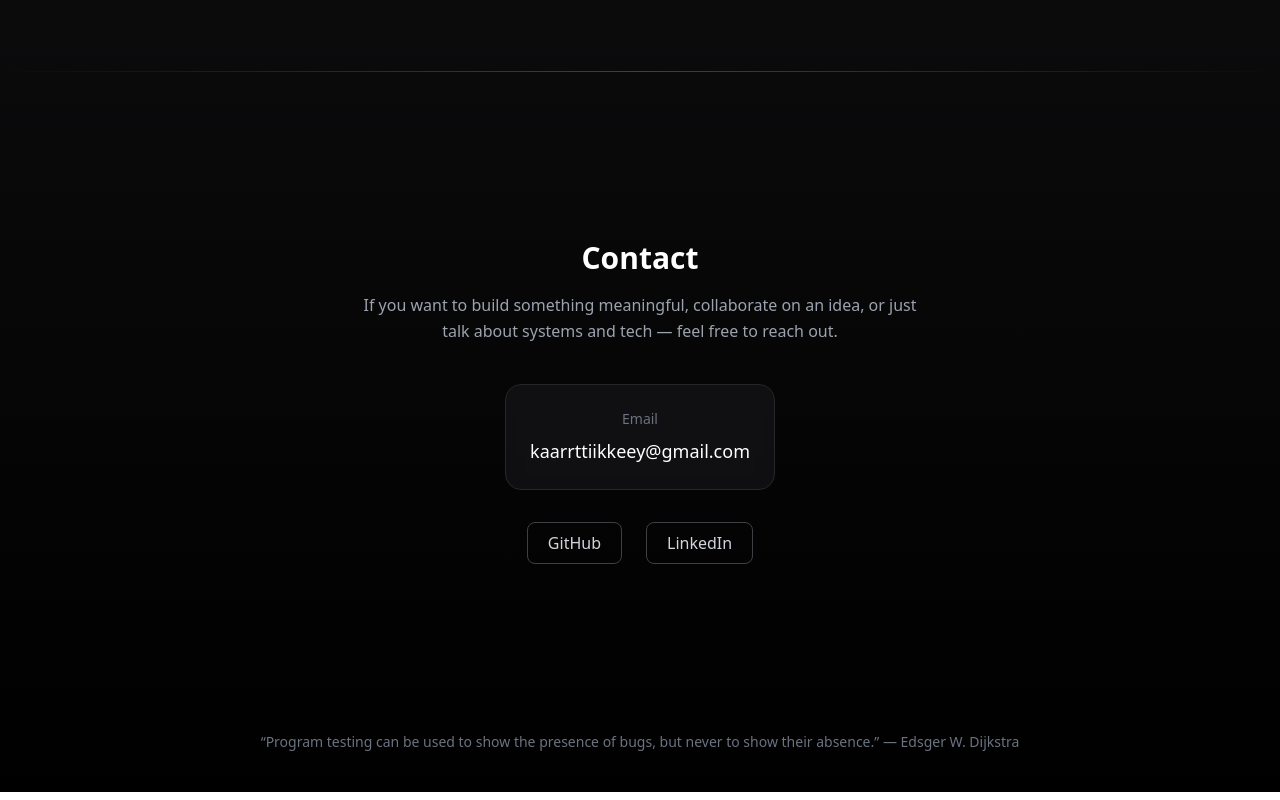
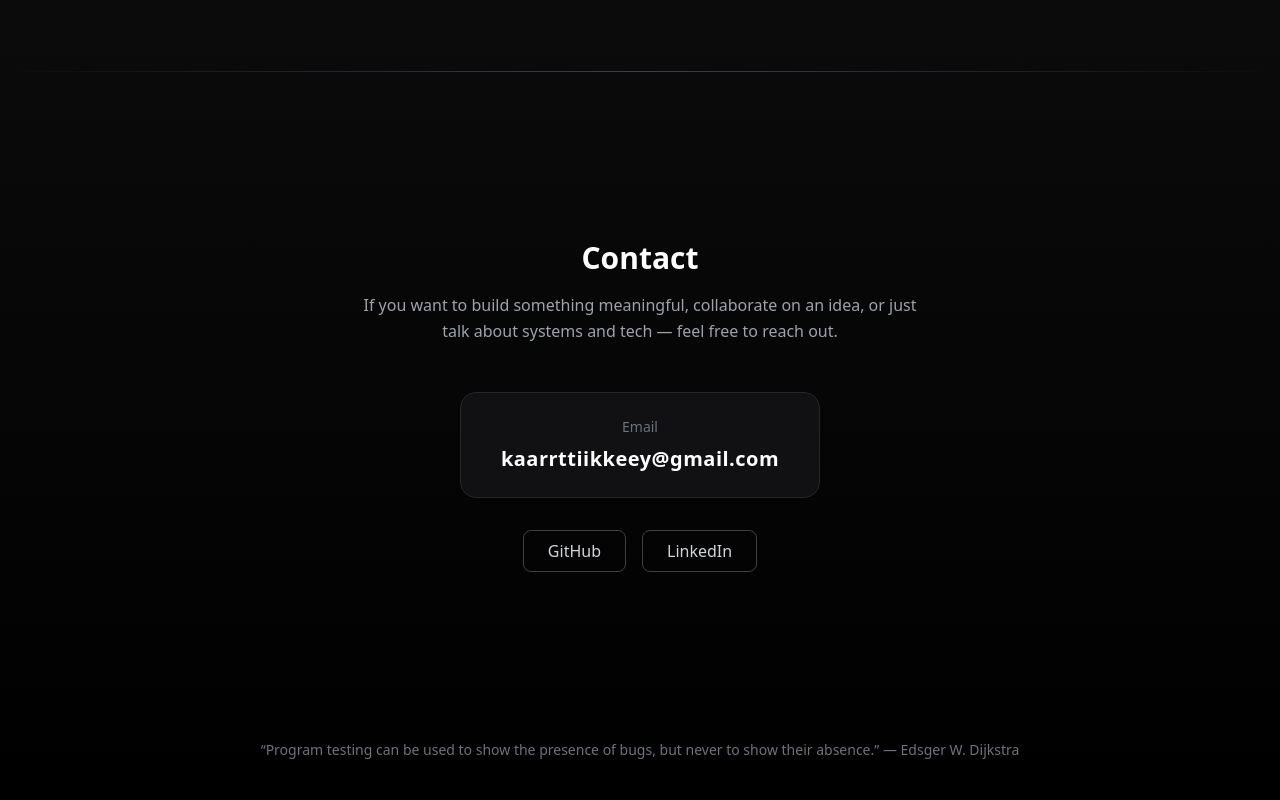
Before and after one commit to 23-kartikey/portfolio, a React app in the folder portfolio/: page / in a window 1280 px wide. Shown: the part 2657-3457 px from the top of the page. Built offline with nearby package versions, Linux system fonts and the light colour scheme; the HTML template or start-up script is replaced by a standard one.

Commit message:
feat: improved the Contact card

```diff
--- a/portfolio/src/components/Contact.jsx
+++ b/portfolio/src/components/Contact.jsx
@@ -2,7 +2,7 @@ import { motion } from "framer-motion";
 
 export default function Contact() {
   return (
-    <section id="contact" className="py-32 px-6">
+    <section id="Contact" className="py-32 px-6">
 
       <div className="max-w-4xl mx-auto text-center">
 
@@ -21,27 +21,34 @@ export default function Contact() {
           or just talk about systems and tech — feel free to reach out.
         </p>
 
-        {/* EMAIL CARD */}
-        <div className="mt-10 p-6 rounded-2xl border border-zinc-800 bg-zinc-900/60 backdrop-blur inline-block">
+        <div className="mt-12 flex flex-col items-center gap-8">
 
-          <p className="text-sm text-gray-500 mb-2">Email</p>
+  {/* EMAIL (PRIMARY CTA) */}
+  <div className="relative group">
+
+    {/* glow */}
+    <div className="absolute inset-0 bg-gradient-to-r from-purple-500/20 to-blue-500/20 blur-xl opacity-0 group-hover:opacity-100 transition"></div>
 
     <a
       href="mailto:kaarrttiikkeey@gmail.com"
-            className="text-lg text-white font-medium hover:text-purple-400 transition"
+      className="relative z-10 px-10 py-6 rounded-2xl border border-zinc-800 bg-zinc-900/70 backdrop-blur text-center block transition hover:border-pink-200 max-w-md w-full"
     >
+      <p className="text-sm text-gray-500 mb-2">Email</p>
+
+      <p className="text-xl font-semibold text-white tracking-wide">
         kaarrttiikkeey@gmail.com
+      </p>
     </a>
 
   </div>
 
-        {/* SOCIALS */}
-        <div className="mt-8 flex justify-center gap-6">
+  {/* SOCIAL BUTTONS (INLINE, CLEAN) */}
+  <div className="flex gap-4">
 
     <a
       href="https://github.com/23-kartikey"
       target="_blank"
-            className="px-5 py-2 rounded-lg border border-zinc-700 text-gray-300 hover:text-white hover:border-purple-400 transition"
+      className="px-6 py-2 rounded-lg border border-zinc-700 text-gray-300 hover:text-white hover:border-purple-400 hover:scale-105 transition"
     >
       GitHub
     </a>
@@ -49,7 +56,7 @@ export default function Contact() {
     <a
       href="https://www.linkedin.com/in/23-kartikey"
       target="_blank"
-            className="px-5 py-2 rounded-lg border border-zinc-700 text-gray-300 hover:text-white hover:border-purple-400 transition"
+      className="px-6 py-2 rounded-lg border border-zinc-700 text-gray-300 hover:text-white hover:border-blue-400 hover:scale-105 transition"
     >
       LinkedIn
     </a>
@@ -58,6 +65,8 @@ export default function Contact() {
 
 </div>
 
+      </div>
+
     </section>
   );
 }
--- a/portfolio/src/components/Projects.jsx
+++ b/portfolio/src/components/Projects.jsx
@@ -5,7 +5,7 @@ const projects = [
     title: "Gemini Orbit",
     desc: "AI-powered knowledge graph generator using Gemini API.",
     tech: "React • Spring Boot • PostgreSQL",
-    link: "https://github.com/23-kartikey/gemini-orbit"
+    link: "https://github.com/23-kartikey/gemini-orbit-ai-backend"
   },
   {
     title: "Taco Cloud",
```
Lines whose indentation alone changed are shown as unchanged.
